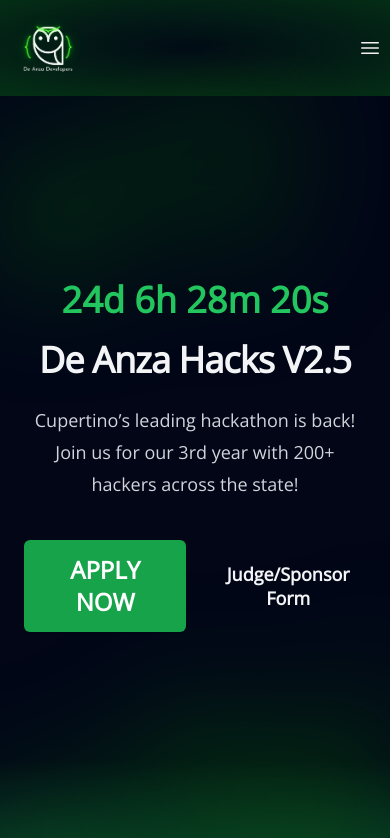
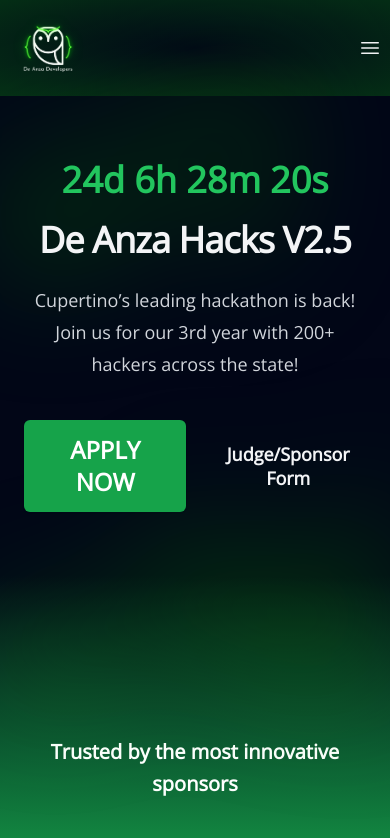
Before and after one commit to moyamanuel/da-hacks.github.io, a Next.js app: page / in a window 390 px wide. Shown: the top 838 px of the page. Built offline with nearby package versions, Linux system fonts and the light colour scheme.

Commit message:
mobile version updated

```diff
--- a/src/app/components/landing.tsx
+++ b/src/app/components/landing.tsx
@@ -2,14 +2,14 @@
 export default function Landing() {
   return (
     <>
-      <div className="bg-slate-950	">
+      <div className="bg-slate-950 ">
         {
           // <Countdown targetDate="2024-04-20T00:00:00" />
         }
 
-        <div className="relative isolate px-6 pt-14 lg:px-8">
+        <div className="relative isolate px-6 lg:px-8">
           <div
-            className="absolute inset-x-0 -top-40 -z-10 transform-gpu overflow-hidden blur-3xl sm:-top-80"
+            className="absolute inset-x-0 -top-40 -z-10 transform-gpu overflow-hidden blur-3xl sm:-top-80 "
             aria-hidden="true"
           >
             <div
@@ -20,7 +20,7 @@
               }}
             />
           </div>
-          <div className="mx-auto max-w-2xl py-32 sm:py-48 lg:py-56">
+          <div className="mx-auto max-w-2xl py-16 sm:py-48 lg:py-56">
             <div className="hidden sm:mb-8 sm:flex sm:justify-center">
               <div className="relative rounded-full px-3 py-1 text-base leading-6 text-gray-300 ring-1 ring-gray-900/10 hover:ring-gray-900/20">
                 Hosted on De Anza College Campus{" "}
--- a/src/app/components/navbar.tsx
+++ b/src/app/components/navbar.tsx
@@ -2,7 +2,6 @@
 import { useState, useEffect } from "react";
 import { Dialog } from "@headlessui/react";
 import { Bars3Icon, XMarkIcon } from "@heroicons/react/24/outline";
-import Countdown from "./Countdown";
 
 const navigation = [
   { name: "Home", href: "/" },
```
